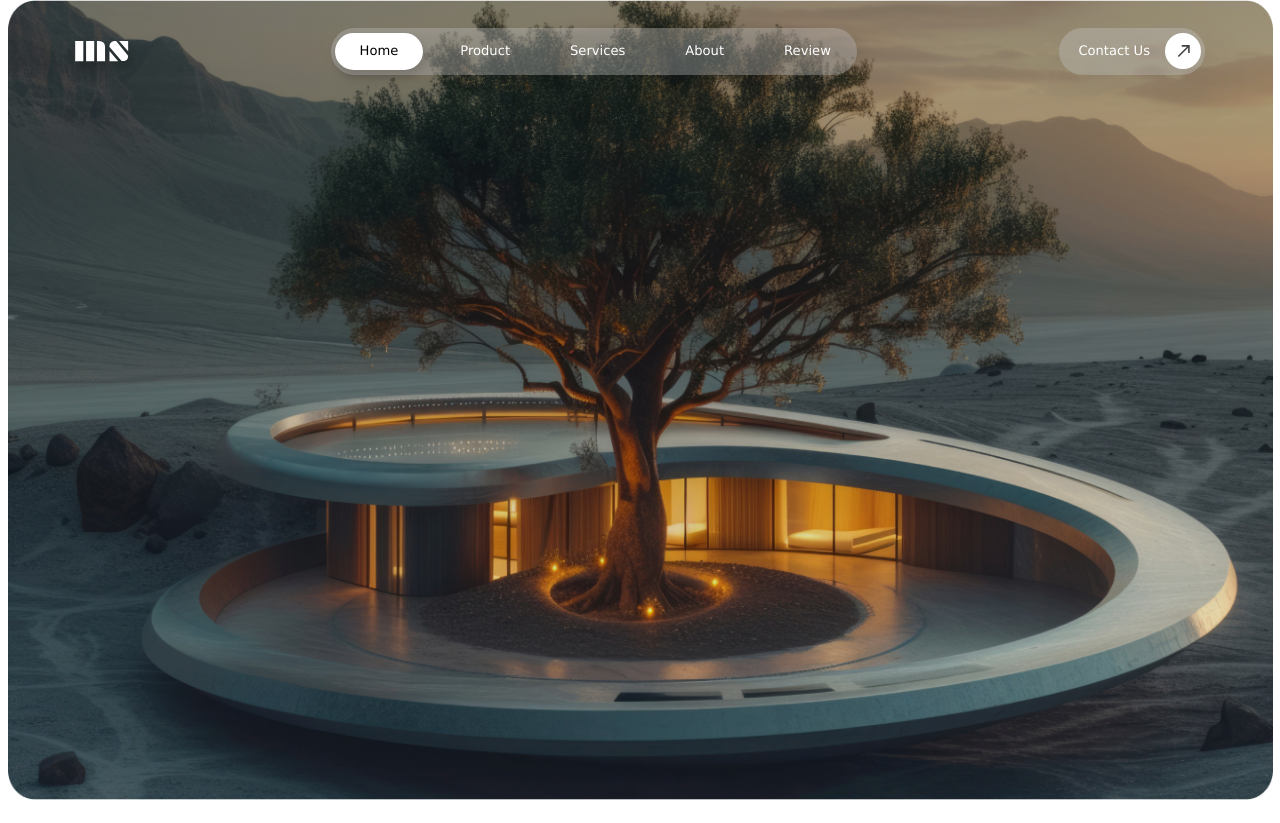
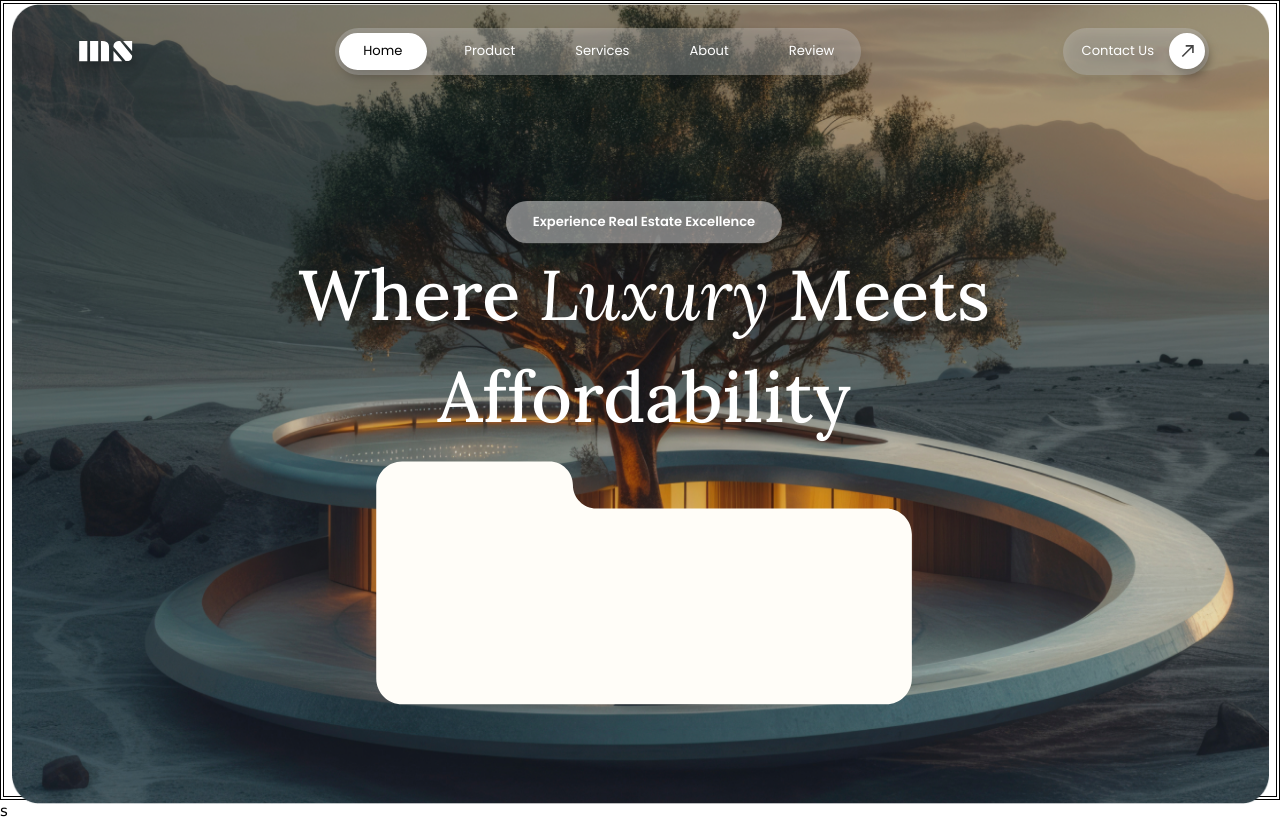
Before and after one commit to RereTooki/MS-Real-Estate-Landing, a React (Vite) app: page / in a window 1280 px wide. Before the commit the page ends 800 px from the top, so only its background shows below. Built offline with nearby package versions, Linux system fonts and the light colour scheme.

Commit message:
still doing the intro

```diff
--- a/src/App.css
+++ b/src/App.css
@@ -28,3 +28,17 @@
   /* font-family: "Overpass", sans-serif; */
   backgsround-color: rgb(246, 246, 246s);
 }
+
+.introBG {
+  background-image: url("../src/assets/images/Intro.png");
+  background-size: 100vw 100vh;
+}
+.custom-bg {
+  background-image: url("./assets/images/Intro.png"); /* Replace with your image path */
+  background-size: contain; /* Ensures the image covers the container */
+  background-position: center; /* Centers the image */
+  background-repeat: no-repeat; /* Prevents the image from repeating */
+  height: 100vh; /* Full screen height */
+  width: 100vw; /* Full screen width */
+  padding: 2px;
+}
--- a/src/components/Landing.tsx
+++ b/src/components/Landing.tsx
@@ -1,19 +1,37 @@
 import React from "react";
 import "../App.css";
 import introImg from "../assets/images/Intro.png";
+import curve from "../assets/icons/curve.svg";
 import NavigationBar from "./NavigationBar";
 
 const Landing = () => {
   return (
     <>
-      <div className="h-[100vh] bsorder-4 border-black transition ease-in-out duration-500 delay-100">
-        <div className="">
+      <div className="h-[100vh] min-h-[404px] border-4 border-double border-black transition ease-in-out duration-500 delay-100 poppinsFont select-none">
+        <div className="z-20" data-aoss="fade-down" data-aos-duration="700">
           <NavigationBar />
         </div>
-        <div className="nxl:sborder-4 border-black border-double px-2 h-[100vh]">
+        <div className="nxl:sborder-4 border-black border-double px-2 h-[100vh] min-h-[404px]">
           <img className="w-full h-full" src={introImg} alt="background-img" />
         </div>
+        <div className="h-[85vh] sborder-4 border-black flex flex-col items-center justify-center text-[40px] absolute w-full top-[15vh] z-10">
+          <div className=" flex justify-between items-center gap-4 text-sm text-white px-[2px] hover:px-[4px] py-[3px] hsover:scale-[1.04] backdrop-opacity-10 hover:backdrop-opacity-95  bg-white/40 hover:ng-white/10 backdrop-invert  rounded-full border-2 border-transparent transition ease-in-out duration-500 delay-10 cursor-pointer drop-shadow-[3px_6px_5px_rgba(0,0,0,0.25)]">
+            <div className="hovser:border-2 border-transparent rounded-full px-6 py-[7px] hover:text-black transition ease-in-out duration-500 delay-50 font-semibold ">
+              Experience Real Estate Excellence
+            </div>
+          </div>
+          <div className="sborder-4 max-w-[80%]">
+            <h1 className="loraFont font-medium text-[5.5vw] text-center text-white leading-[102px]">
+              Where <span className="font-normal italic">Luxury</span> Meets
+              Affordability
+            </h1>
+          </div>
+          <div className="sborder-4 border-black border-double px-2 h-[34vh] w-[43vw]">
+            <img className="w-full h-full" src={curve} alt="background-img" />
+          </div>
+        </div>
       </div>
+      s
     </>
   );
 };
--- a/src/components/NavigationBar.tsx
+++ b/src/components/NavigationBar.tsx
@@ -32,7 +32,7 @@ const NavigationBar = () => {
               Review
             </div>
           </div>
-          <div className=" flex justify-between items-center  text-sm text-white px-[2px] hover:px-[4px] py-[3px] hover:scale-[1.04] backdrop-opacity-10  bg-white/20 backdrop-invert  rounded-full border-2 border-transparent transition ease-in-out duration-500 delay-10 cursor-pointer drop-shadow-2xl">
+          <div className=" flex justify-between items-center  text-sm text-white px-[2px] hover:px-[4px] py-[3px] hover:scale-[1.04] backdrop-opacity-10  bg-white/20 backdrop-invert  rounded-full border-2 border-transparent transition ease-in-out duration-500 delay-10 cursor-pointer drop-shadow-[3px_6px_5px_rgba(0,0,0,0.35)]">
             <div className="rounded-full px-4 py-[7px] transition ease-in-out duration-500 delay-50">
               Contact Us
             </div>
```
Also changed, not shown: src/assets/icons/curve.svg (added).
